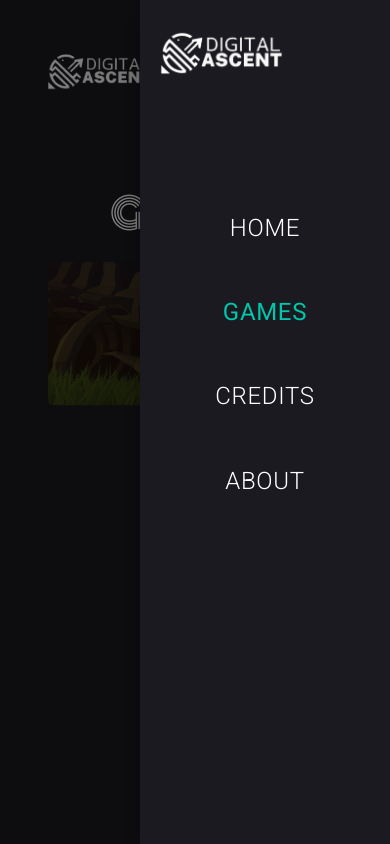
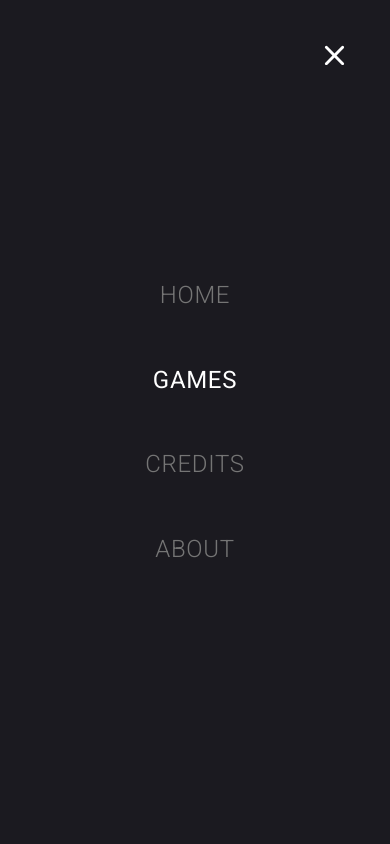
Before and after one commit to gnayiqnat/digitalascent.space, a React (Vite) app: page /games in a window 390 px wide. Both pictures are taken after a click on the button 338 px from the left and 40 px from the top of the page. Built offline with nearby package versions, Linux system fonts and the light colour scheme.

Commit message:
Revamp mobile navigation

```diff
--- a/App.jsx
+++ b/App.jsx
@@ -51,7 +51,7 @@ const darkTheme = createTheme({
 			text: '#ffffff',
 		},
 		secondary: {
-			main: '#ffffff',
+			main: '#757575',
 			text: '#757575',
 			text2: '#dcdcdc',
 		},
@@ -66,8 +66,6 @@ const darkTheme = createTheme({
 /* App */
 export default function App() {
 	const [themeMode, setThemeMode] = useState('dark');
-
-	const scaleDown = useAnimationControls();
 
 	useEffect(() => {
 		// themeMode will be null on every refresh
@@ -92,14 +90,8 @@ export default function App() {
 						animate={{ opacity: 1 }}
 						transition={{ delay: 1, duration: 1 }}
 					>
-						<motion.div animate={scaleDown}>
-							<NavTabs
-								scaleDown={scaleDown}
-								themeMode={themeMode}
-								setThemeMode={setThemeMode}
-							/>
-							<RoutesWithAnimation />
-						</motion.div>
+						<NavTabs themeMode={themeMode} setThemeMode={setThemeMode} />
+						<RoutesWithAnimation />
 					</motion.div>
 				</Router>
 			</ThemeProvider>
@@ -108,10 +100,8 @@ export default function App() {
 }
 
 function RoutesWithAnimation() {
-	const location = useLocation();
-
 	return (
-		<Routes location={location} key={location.key}>
+		<Routes>
 			<Route
 				exact
 				path='/'
@@ -137,11 +127,7 @@ function RoutesWithAnimation() {
 				path='/notifications'
 				element={<Notifications routeVariants={routeVariants} />}
 			/>
-			<Route
-				path='*'
-				element={<NotFound />}
-
-			/>
+			<Route path='*' element={<NotFound />} />
 		</Routes>
 	);
 }
--- a/src/components/navigation/navigation-mobile.jsx
+++ b/src/components/navigation/navigation-mobile.jsx
@@ -1,10 +1,19 @@
-import { Box, Button, IconButton, Drawer, Grid } from '@mui/material';
+import {
+	Box,
+	Button,
+	IconButton,
+	Drawer,
+	Grid,
+	Container,
+} from '@mui/material';
 import MenuRoundedIcon from '@mui/icons-material/MenuRounded';
+import CloseRoundedIcon from '@mui/icons-material/CloseRounded'
 import { Link as RouterLink, useLocation } from 'react-router-dom';
 import Logo from '../logo';
 import { useState } from 'react';
 import { useEffect } from 'react';
 import { useMediaQuery } from 'react-responsive';
+import { AnimatePresence, motion } from 'framer-motion';
 
 const routes = [
 	{ name: 'Home', url: '/' },
@@ -14,67 +23,69 @@ const routes = [
 ];
 export default function MobileNavigation(props) {
 	const [isDrawerOpen, setIsDrawerOpen] = useState(false);
-	const isMobile = useMediaQuery({ query: '(max-width: 950px)' });
 	const windowURL = useLocation().pathname;
-
-	useEffect(() => {
-		if (isDrawerOpen && isMobile) {
-			props.scaleDown.start({
-				scale: 0.85,
-				transition: { delay: 0.05 },
-			});
-		} else if (!isDrawerOpen) {
-			props.scaleDown.start({ scale: 1, transition: { delay: 0.05 } });
-		} else {
-			setIsDrawerOpen(false);
-			props.scaleDown.start({ scale: 1 });
-		}
-	});
 
 	return (
 		<>
 			<IconButton
 				onClick={() => {
-					setIsDrawerOpen(true);
+					setIsDrawerOpen(!isDrawerOpen);
 				}}
 			>
 				<MenuRoundedIcon fontSize='large' color={'primary'} />
 			</IconButton>
+			<AnimatePresence>
+				{isDrawerOpen && (
+					<motion.div
+						key='mobileNav'
+						initial={{ opacity: 0 }}
+						animate={{ opacity: 1 }}
+						exit={{ opacity: 0 }}
+						transition={{ delay: 0.15, duration: 0.25 }}
+					>
+						<Grid
+							container
+							sx={{
+								position: 'fixed',
+								top: 0,
+								left: 0,
+								width: '100vw',
+								height: '100dvh',
+								backgroundColor: 'background.paper',
+								overflow: 'hidden',
 
-			<Drawer
-				anchor='right'
-				open={isDrawerOpen}
-				onClose={() => {
-					setIsDrawerOpen(false);
+								display: 'flex',
+								justifyContent: 'center',
+								alignItems: 'center',
+
+								flexDirection: 'column',
 							}}
 						>
-				<Box
-					width={250}
-					height='100vh'
-					role='presentation'
-					sx={{ backgroundColor: props.themeMode === 'dark' ? '#1b1a20' : '#fffff' }}
+							{' '}
+							<IconButton
+								sx={{
+									position: 'absolute',
+									top: 0,
+									right: 0,
+									margin: '30px',
+								}}
+								onClick={() => {
+									setIsDrawerOpen(!isDrawerOpen);
+								}}
 							>
-					<Box
-						display='flex'
-						justifyContent='start'
-						alignItems='center'
-						padding={1.5}
-						onClick={() => setIsDrawerOpen(false)}
-					>
-						<Logo
-							themeMode={props.themeMode}
-							setIsDrawerOpen={setIsDrawerOpen}
-						/>
-					</Box>
-					<Grid container flexDirection='column' marginTop={'10vh'}>
+								<CloseRoundedIcon fontSize='large' />
+							</IconButton>
 							{routes.map((e, i) => (
+								<Grid item key={i}>
 									<Button
-								key={i}
 										sx={{
 											height: 'clamp(60px, 10vh, 150px)',
+											width: '80vw',
+											maxWidth: '450px',
 											fontSize: '1.5rem',
 											fontWeight: windowURL == e.url ? 400 : 300,
-									color: windowURL == e.url && 'primary.color',
+											color:
+												windowURL == e.url ? 'primary.main' : 'secondary.main',
 										}}
 										component={RouterLink}
 										to={e.url}
@@ -84,10 +95,12 @@ export default function MobileNavigation(props) {
 									>
 										{e.name}
 									</Button>
+								</Grid>
 							))}
 						</Grid>
-				</Box>
-			</Drawer>
+					</motion.div>
+				)}{' '}
+			</AnimatePresence>
 		</>
 	);
 }
```
Lines whose indentation alone changed are shown as unchanged.
